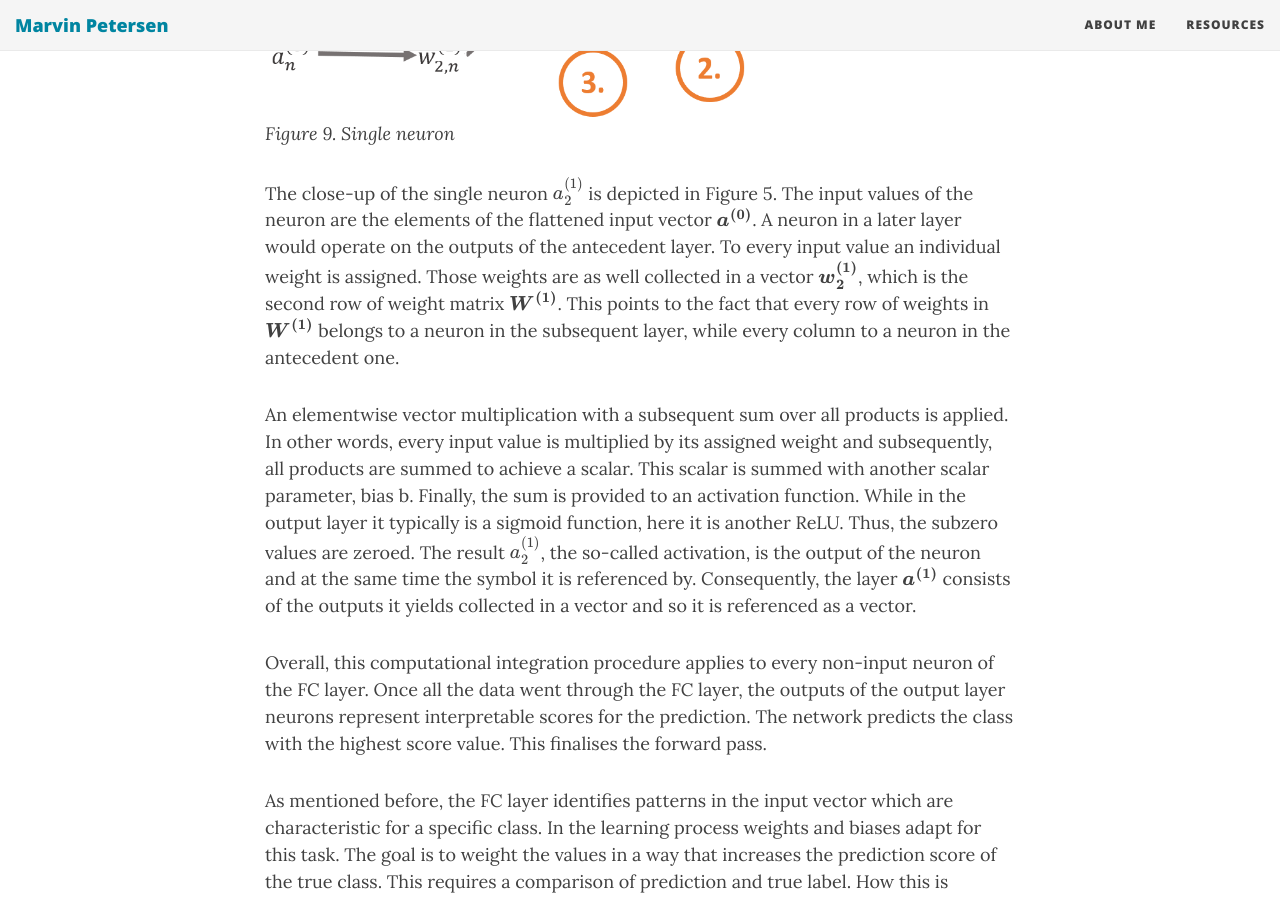
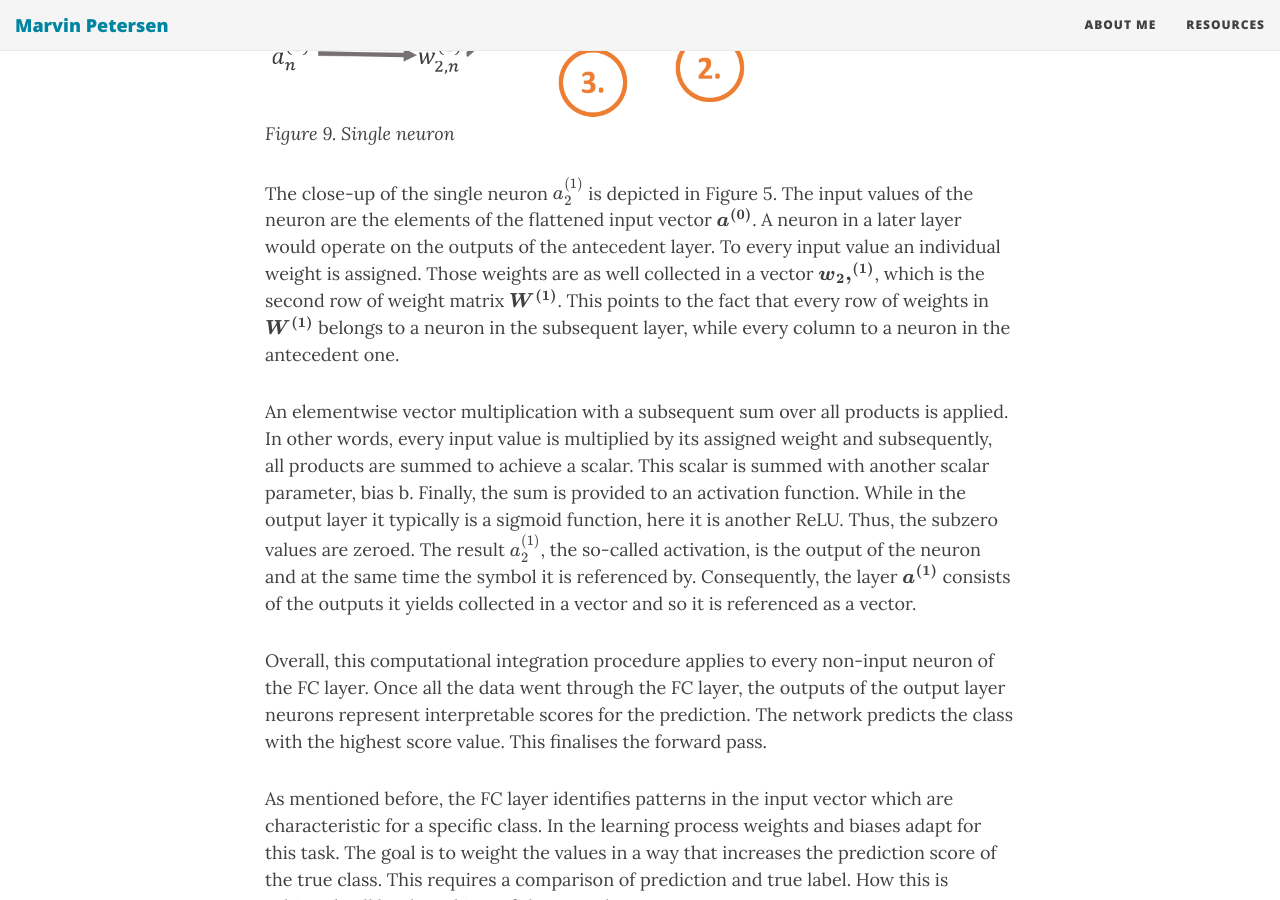
Before and after one commit to m-petersen/vinpetersen.github.io, a Jekyll site: the page built from _posts/2018-11-23-a-guided-tour-through-a-convolutional-neural-network-part-2.md, in a window 1280 px wide and 900 px high, scrolled down 2560 px. Built offline with Jekyll 4.4.1, drawn with Linux system fonts in a browser that asks for light colours; nearby versions of some CDN libraries; formulas are drawn with MathJax 3.

```diff
--- a/_posts/2018-11-23-a-guided-tour-through-a-convolutional-neural-network-part-2.md
+++ b/_posts/2018-11-23-a-guided-tour-through-a-convolutional-neural-network-part-2.md
@@ -19,7 +19,7 @@ The exact architecture of the FC layers is a directed acyclical graph and thereb
 ![single_neuron.png]({{site.baseurl}}/img/single_neuron.png)
 *Figure 9. Single neuron*
 
-The close-up of the single neuron $$a_2^{(1)}$$ is depicted in Figure 5. The input values of the neuron are the elements of the flattened input vector $$\boldsymbol{a^{(0)}}$$. A neuron in a later layer would operate on the outputs of the antecedent layer. To every input value an individual weight is assigned. Those weights are as well collected in a vector $$\boldsymbol{w_2^{(1)}}$$, which is the second row of weight matrix $$\boldsymbol{W^{(1)}}$$. This points to the fact that every row of weights in $$\boldsymbol{W^{(1)}}$$ belongs to a neuron in the subsequent layer, while every column to a neuron in the antecedent one.
+The close-up of the single neuron $$a_2^{(1)}$$ is depicted in Figure 5. The input values of the neuron are the elements of the flattened input vector $$\boldsymbol{a^{(0)}}$$. A neuron in a later layer would operate on the outputs of the antecedent layer. To every input value an individual weight is assigned. Those weights are as well collected in a vector $$\boldsymbol{w_2,^{(1)}}$$, which is the second row of weight matrix $$\boldsymbol{W^{(1)}}$$. This points to the fact that every row of weights in $$\boldsymbol{W^{(1)}}$$ belongs to a neuron in the subsequent layer, while every column to a neuron in the antecedent one.
 
 An elementwise vector multiplication with a subsequent sum over all products is applied. In other words, every input value is multiplied by its assigned weight and subsequently, all products are summed to achieve a scalar. This scalar is summed with another scalar parameter, bias b. Finally, the sum is provided to an activation function. While in the output layer it typically is a sigmoid function, here it is another ReLU. Thus, the subzero values are zeroed. The result $$a_2^{(1)}$$, the so-called activation, is the output of the neuron and at the same time the symbol it is referenced by. Consequently, the layer $$\boldsymbol{a^{(1)}}$$ consists of the outputs it yields collected in a vector and so it is referenced as a vector.
 
```
